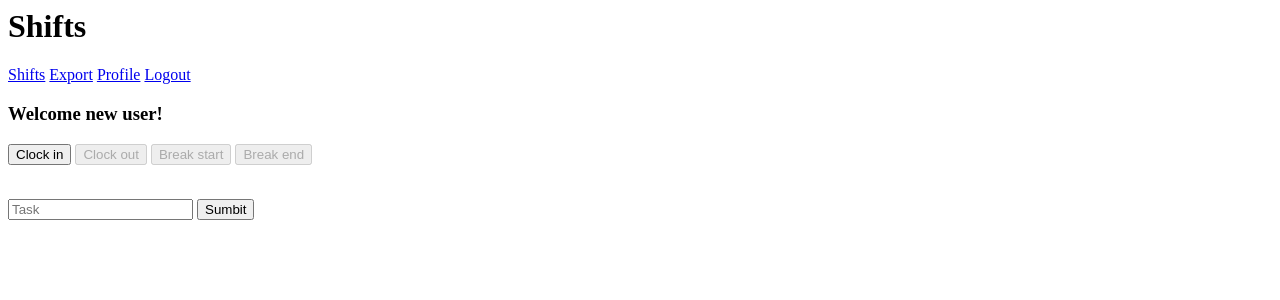
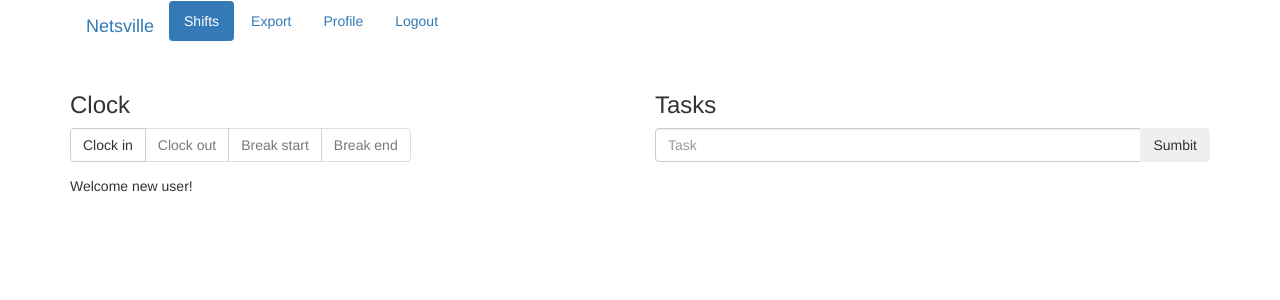
Before and after one commit to yarokifor/TimeTracker, a Django app: page /shifts in a window 1280 px wide. Shown: the top 300 px of the page. Run offline with Django 3.2, Linux system fonts and the light colour scheme; the visitor is signed in with stand-in values (Sample User, id 1); data that the repository does not hold is empty; some libraries are stand-ins or nearby versions.

Commit message:
Added export feature and modifity templates

```diff
--- a/shifts/templates/base.html
+++ b/shifts/templates/base.html
@@ -1,8 +1,28 @@
 <html>
     <head>
+        <link rel="stylesheet" href="https://maxcdn.bootstrapcdn.com/bootstrap/3.3.7/css/bootstrap.min.css" integrity="sha384-BVYiiSIFeK1dGmJRAkycuHAHRg32OmUcww7on3RYdg4Va+PmSTsz/K68vbdEjh4u" crossorigin="anonymous">
+        <title>{% block title %}Time{% endblock %}</title>
     </head>
     <body>
-<h1>{% block title %}Time{% endblock %}</h1>
+        <div class="container" role="main">
+            {% if user.is_authenticated == True %}
+                <nav class="navbar nav-default">
+                    <div class="container-fluid">
+                        <div class="nav-header">
+                            <a class="navbar-brand" href="#">Netsville</a>
+                        </div>
+                        <div class="collapse navbar-collapse">
+                            <ul class="nav nav-pills">
+                                <li{% if request.path == "/shifts" %} class="active"{% endif %}><a href="/shifts">Shifts</a></li>
+                                <li{% if request.path == "/export" %} class="active"{% endif %}><a href="/export">Export</a></li>
+                                <li{% if request.path == "/profile" %} class="active"{% endif %}><a href="/profile">Profile</a></li>
+                                <li><a href="/logout">Logout</a></li>
+                            </ul>
+                        </div>
+                    </div>
+                </nav>
+            {% endif %}
+
             <h2>
                 {% if error == "invalid_login"%}
                 Your password is not good.
@@ -10,15 +30,8 @@ Your password is not good.
                 This is a test.
                 {% endif %}
             </h2>
-
-{% if user.is_authenticated == True %}
-<a href="/shifts">Shifts</a>
-<a href="/export">Export</a>
-<a href="/profile">Profile</a>
-<a href="/logout">Logout</a>
-{% endif %}
-
             {% block main %}
             {% endblock %}
+        </div>
     </body>
 </html>
--- a/shifts/templates/export.html
+++ b/shifts/templates/export.html
@@ -5,5 +5,7 @@ Export
 {% block main %}
 <br/>
 <br/>
-{{ hours_worked.total_seconds }}
+{% for day in daily_hours %}
+{{day}}<br/>
+{% endfor %}
 {% endblock %}
--- a/shifts/templates/shifts.html
+++ b/shifts/templates/shifts.html
@@ -1,30 +1,47 @@
 {% extends "base.html" %}
-{% block title %}
-Shifts
-{% endblock %}
+{% block title %}Shifts{% endblock %}
+
 {% block main %}
-<h3>
+    <div class="row">
+        <div class="col-md-6">
+            <h3>Clock</h3>
+        </div>
+        <div class="col-md-6">
+            <h3>Tasks</h3>
+        </div>
+    </div>
+    <div class="row">
+        <div class="col-md-6">
+            <!--<h3>
+            </h3>-->
+            <form action="/shifts" method="POST">
+                {% csrf_token %}
+                <div class="btn-group">
+                    {% for choice in event_choices %}
+                        <button type="sumbit" class="btn btn-default"{% if not choice.0 in possible_events %} disabled=true{% endif %} name="event" value="{{ choice.0 }}">{{ choice.1 }}</button>
+                    {% endfor %}
+                </div>
+            </form>
                 {% if last_event == None %}
                     Welcome new user!
                 {% else %}
                     {{ last_event.get_event_display }} @{{ last_event.time }}
                 {% endif %}
-</h3>
+        </div>
+        <div class="col-md-6">
             <form action="/shifts" method="POST">
                 {% csrf_token %}
-{% for choice in event_choices %}
-<button type="sumbit" {% if not choice.0 in possible_events %}disabled{% endif %} name="event" value="{{ choice.0 }}">{{ choice.1 }}</button>
-{% endfor %}
-</form>
-<br/>
-<form action="/shifts" method="POST">
-{% csrf_token %}
-<input type="textarea" name="desc" placeholder="Task"></input>
-<button type="sumbit" {% if last_shift_out != None %}disabled{% endif %}name="event" value="task">Sumbit</button>
+                <div class="input-group">
+                    <input class="form-control" autocomplete="off" type="text" name="desc" placeholder="Task"></input>
+                    <span class="input-group-btn">
+                        <button class="btn dtb-default" type="sumbit" {% if last_shift_out != None %}disabled{% endif %}name="event" value="task">Sumbit</button>
+                    </span>
+                </div>
             </form>
 
             {% if last_shift != None %}
-<h4>Tasks</h4>
                 <div class="task">{{ last_shift.tasks_completed }}</div><br/>
             {% endif %}
+        </div>
+    </div>
 {% endblock %}
--- a/shifts/urls.py
+++ b/shifts/urls.py
@@ -6,4 +6,5 @@ urlpatterns = [
     url(r'^login$', views.login_handler),
     url(r'^logout$', views.logout_handler),
     url(r'^shifts$', views.shifts),
+    url(r'^export$', views.export),
 ]
--- a/shifts/views.py
+++ b/shifts/views.py
@@ -8,6 +8,7 @@ from django.contrib.auth import authenticate, login, logout
 from shifts.models import Shift, Event
 import bleach
 import datetime
+import calendar
 
 def index(request):
     context = {"error": request.GET.get("error")}
@@ -47,13 +48,11 @@ def shifts(request):
                 last_shift.tasks_completed = '%s,`%s`' % (tasks, task)
         elif event in Event.REQUIRED_EVENT.keys():
             last_event = Event(time = datetime.datetime.now(), event = event, user = request.user)
+            last_event.save()
             if event == "IN":
-                last_event.save()
                 last_shift = Shift(user = request.user, start = last_event, tasks_completed = "")
             elif event == "OUT":
                 last_shift.end = last_event
-
-            last_event.save()
         last_shift.save()
 
     context = {
@@ -65,3 +64,51 @@ def shifts(request):
     }
 
     return render(request, 'shifts.html', context)
+
+@login_required
+def export(request):
+    daily_hours = []
+
+    start_of_week,end_of_week = __get_week_range()
+
+    shifts_of_this_week = Shift.objects.filter(user=request.user, start__time__gte = start_of_week, start__time__lte = end_of_week)
+    for i in range(7):
+        hours = __calculate_hours(shifts_of_this_week.filter(start__time__week_day = i))#,end__time__week_day = i))
+        if hours == None:
+            daily_hours.append(0)
+        else:
+            daily_hours.append(hours.total_seconds()//3600)
+
+    context = {
+       "daily_hours": daily_hours,
+       "shifts_of_this_week": shifts_of_this_week,
+       #"hours_worked": __calculate_hours(Shift.objects.filter(user = request.user)),
+    }
+    return render(request, "export.html", context)
+
+def __calculate_hours(shifts):
+    '''Returns timedelta of how much time worked..'''
+    if shifts == None:
+        return 0
+
+    time = None
+
+    for shift in shifts:
+        if shift.end != None:
+            time = shift.end.time - shift.start.time
+            for break_out in Event.objects.filter(user = shift.user, event__exact = "BEN"):
+               time = time - ( Event.objects.filter(user = break_out.user, time__lt = break_out.time, event__exact = "BST").last().time - break_out.time)
+    return time
+
+def __get_week_range(year=None, week=None):
+    '''Returns when a week starts and ends.'''
+    if year == None:
+        year = datetime.datetime.now().year
+    if week == None:
+        week = datetime.datetime.now().isocalendar()[1]
+
+    day_one = datetime.date(year, 1, 4)
+    day_one = day_one + datetime.timedelta(weeks=(week-1), days=day_one.weekday())
+    day_six = day_one + datetime.timedelta(days=7, seconds=-1)
+
+    return day_one, day_six
```
Lines whose indentation alone changed are shown as unchanged.
